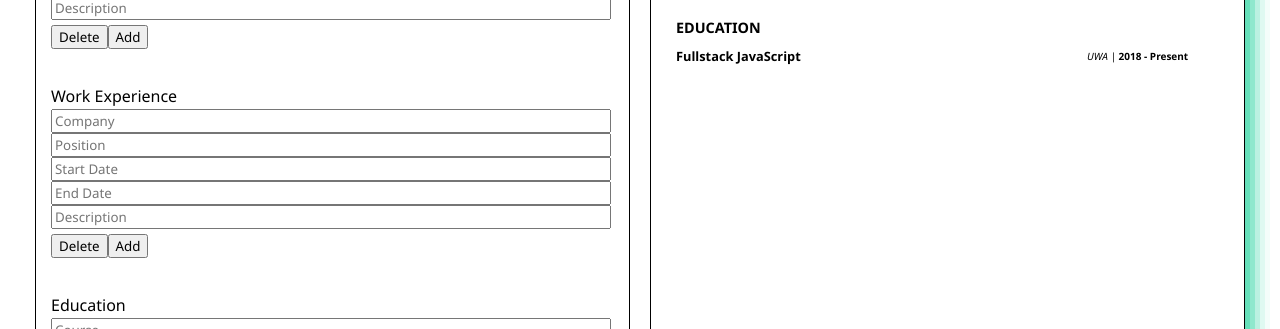
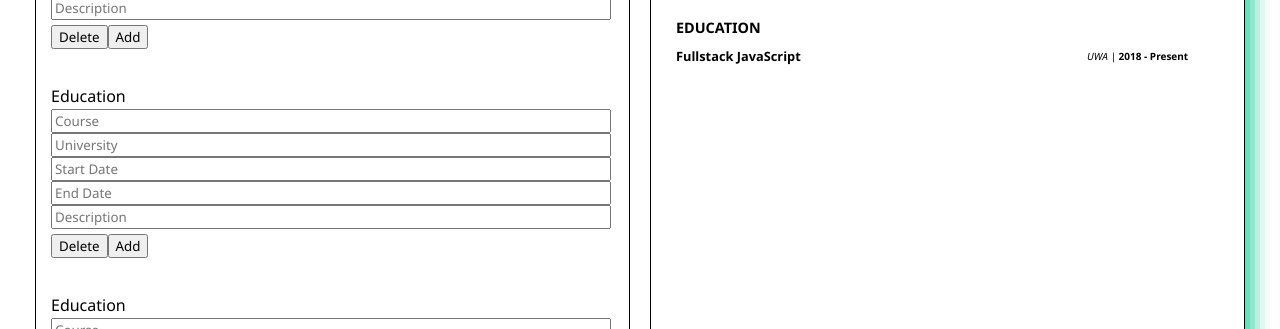
Before and after one commit to Waldorfio/cv-application, a React (Create React App) app: page / in a window 1280 px wide. Shown: the part 384-713 px from the top of the page. Built offline with nearby package versions, Linux system fonts and the light colour scheme.

Commit message:
Add functionality for education add/del buttons

```diff
--- a/src/App.js
+++ b/src/App.js
@@ -18,34 +18,19 @@ class App extends Component {
       location: 'Brisbane, QLD',
       summary: 'A summary piece of text should be written here.',
 
-      // experience: {
-      //   expComp: [{value: ''}],
-      //   expPos:  {id: 'a', value: ''},
-      //   expStart: {id: 'a', value: ''},
-      //   expEnd: {id: 'a', value: ''},
-      //   expDesc: {id: 'a', value: ''},
-      // },
-      // company: {
-      //   course: {id: 'a', value: ''},
-      //   uni: {id: 'a', value: ''},
-      //   eduStart: {id: 'a', value: ''},
-      //   eduEnd: {id: 'a', value: ''},
-      //   eduDesc: {id: 'a', value: ''},
-      // },
-
-      experience: [1,2],
-
+      expKeys: [1],  // experience keys (just index for now)
       expComp: [],
       expPos: [],
       expStart: [],
       expEnd: [],
       expDesc: [],
 
-      // course: [],
-      // uni: [],
-      // eduStart: [],
-      // eduEnd: [],
-      // eduDesc: [],
+      eduKeys: [1,2],  // education keys (just index for now)
+      course: [],
+      uni: [],
+      eduStart: [],
+      eduEnd: [],
+      eduDesc: [],
     }
 
     // Binding functions
@@ -124,16 +109,17 @@ class App extends Component {
     e.preventDefault();
 
   }
-  expAdd(e) { // NOT WORKING YET, TYPEERROR: expeirence is not iterable
-    alert('adding exp...');
+  expAdd(e) {
+    console.log('adding exp...');
+    // Add a new key, +1 of last number in array
     this.setState(prevState => ({
-      experience: [...prevState.experience, this.state.experience[this.state.experience.length - 1] + 1],
+      expKeys: [...prevState.expKeys, this.state.expKeys[this.state.expKeys.length - 1] + 1],
     }))
-    console.log('exp keys: '+this.state.experience)
+    console.log('exp keys: '+this.state.expKeys)
   }
   expDel(key) {
-    alert('deleting exp: '+key)
-    this.setState({experience: this.state.experience.filter(a => a !== key)}) /// Delete item of specific key
+    console.log('deleting exp: '+key)
+    this.setState({expKeys: this.state.expKeys.filter(a => a !== key)}) /// Delete item of specific key
   }
 
   // Education Functions
@@ -157,11 +143,16 @@ class App extends Component {
     e.preventDefault();
 
   }
-  eduAdd() {
-    alert('adding education');
+  eduAdd(e) {
+    // Add a new key, +1 of last number in array
+    this.setState(prevState => ({
+      eduKeys: [...prevState.eduKeys, this.state.eduKeys[this.state.eduKeys.length - 1] + 1],
+    }))
+    console.log('exp keys: '+this.state.eduKeys)
   }
-  eduDel() {
-    alert('deleting education')
+  eduDel(key) {
+    console.log('deleting exp: '+key)
+    this.setState({eduKeys: this.state.eduKeys.filter(a => a !== key)}) /// Delete item of specific key
   }
 
   render() {
@@ -177,7 +168,7 @@ class App extends Component {
             summary = {this.summary}
           />
 
-          { this.state.experience.map((idx) => (
+          { this.state.expKeys.map((idx) => (
           <ExperienceInfo
             keyy = {idx}
             company = {this.company}
@@ -189,17 +180,9 @@ class App extends Component {
             expAdd = {this.expAdd}
           />)) }
 
-          {/* <ExperienceInfo
-            key = {this.state.i}
-            company = {this.company}
-            expPos = {this.expPos}
-            expStart = {this.expStart}
-            expEnd = {this.expEnd}
-            expDesc = {this.expDesc}
-            expDel = {this.expDel}
-            expAdd = {this.expAdd}
-          /> */}
+          { this.state.eduKeys.map((idx) => (
             <EducationInfo
+              keyy = {idx}
               course = {this.course}
               uni = {this.uni}
               eduStart = {this.eduStart}
@@ -207,7 +190,7 @@ class App extends Component {
               eduDesc = {this.eduDesc}
               eduDel = {this.eduDel}
               eduAdd = {this.eduAdd}
-          />
+          />)) }
         </div>
 
         <FormView output={this.state}/>
--- a/src/components/EducationInfo.js
+++ b/src/components/EducationInfo.js
@@ -2,9 +2,9 @@ import React, { Component } from 'react'
 
 class EducationInfo extends Component {
     render() {
-        const { course, uni, eduStart, eduEnd, eduDesc, eduDel, eduAdd } = this.props;
+        const { keyy, course, uni, eduStart, eduEnd, eduDesc, eduDel, eduAdd } = this.props;
         return (
-            <div id='education-info'>
+            <div id='education-info' className={keyy} key={keyy}>
                 <form id='education-info-form'>
                     Education
                     <label><input type="text" onChange={course} placeholder="Course"></input></label>
@@ -14,8 +14,8 @@ class EducationInfo extends Component {
                     <label><input type="text" onChange={eduDesc} placeholder="Description"></input></label>
                 </form>
                 <div className="btn-group">
-                    <input type='button' value='Delete' onClick={eduDel}></input>
-                    <input type='button' value='Add' onClick={eduAdd}></input>
+                    <input type='button' value='Delete' onClick={(e) => eduDel(keyy)}></input>
+                    <input type='button' value='Add' onClick={(e) => eduAdd(keyy)}></input>
                 </div>
             </div>
         )
```
Lines whose indentation alone changed are shown as unchanged.
